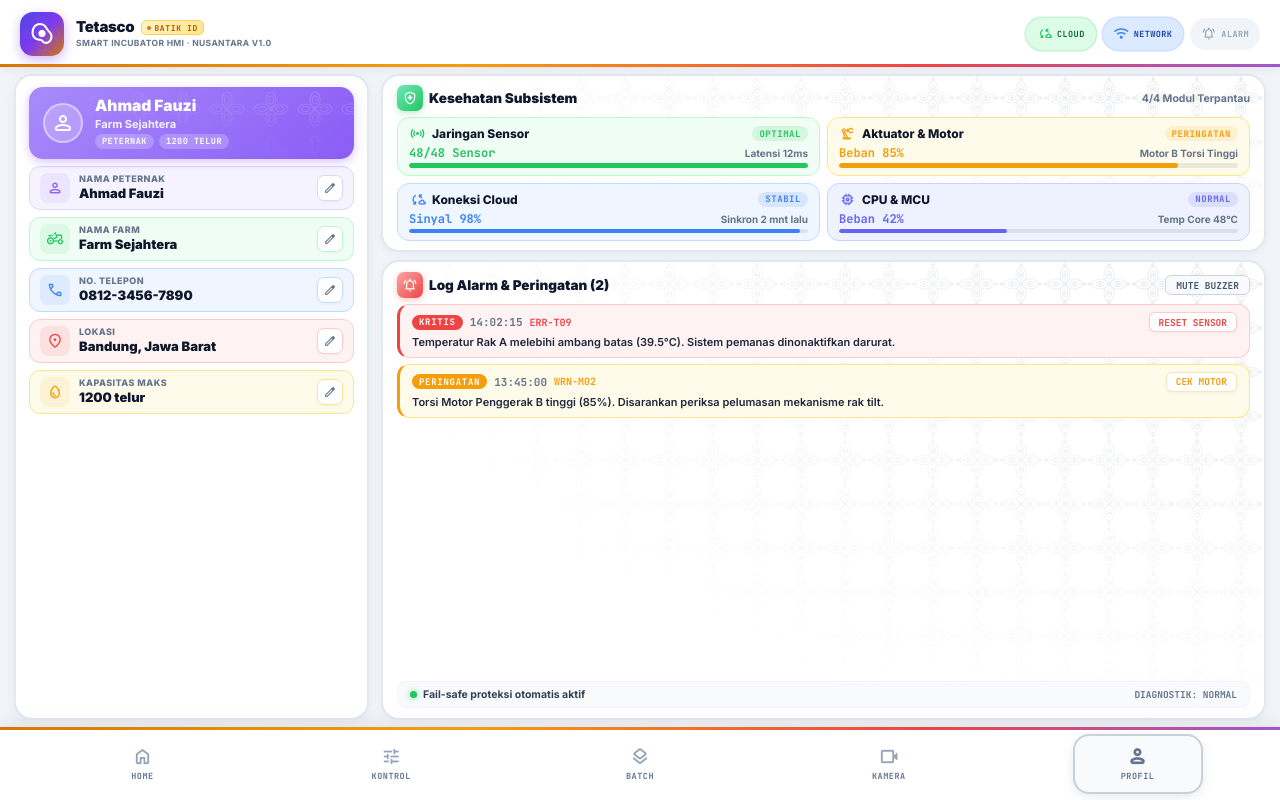
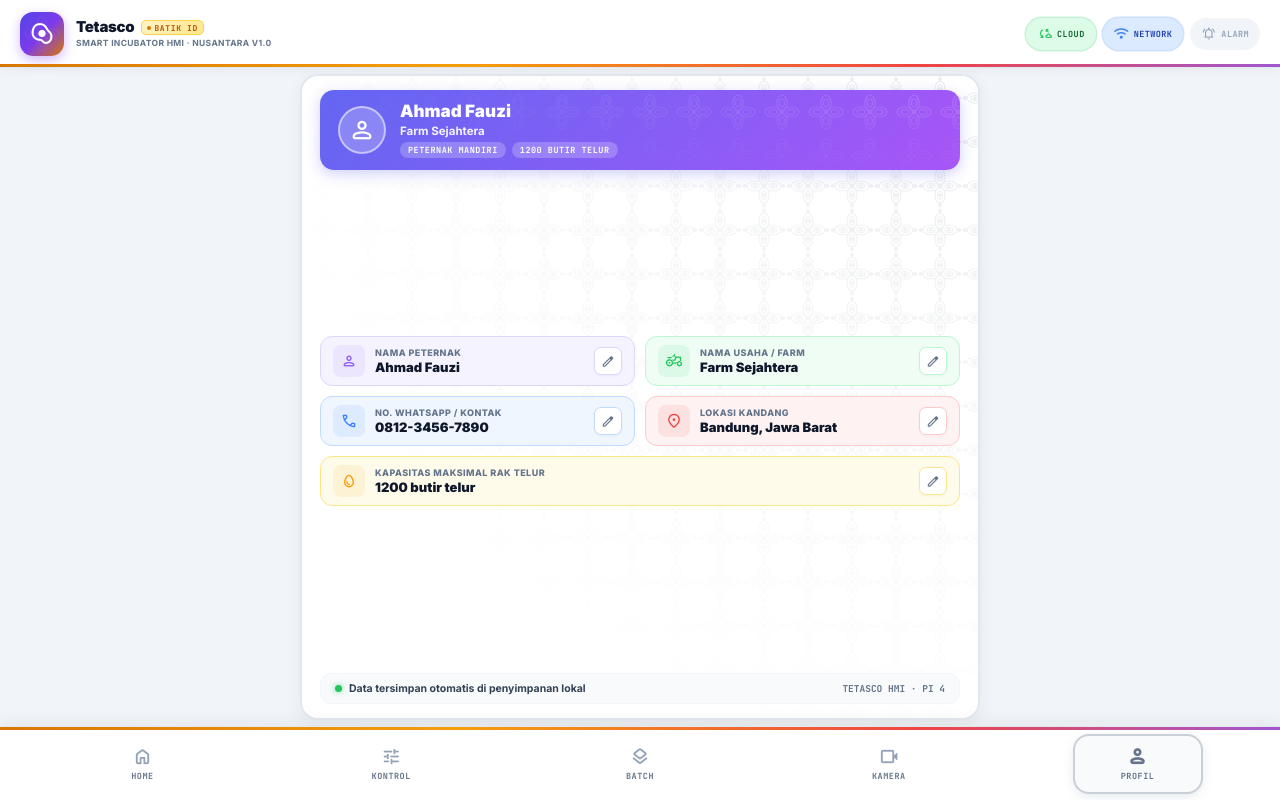
Before and after one commit to RyanPutra1478/Penetas-Telur, a React (Vite) app: page /#/profil in a window 1280 px wide. Built offline with nearby package versions, Linux system fonts and the light colour scheme.

Commit message:
feat: simplify profile page to peternak profile only and wrap slider sublabels downward

```diff
--- a/src/pages/ProfilSistem.jsx
+++ b/src/pages/ProfilSistem.jsx
@@ -1,6 +1,6 @@
 import React, { useState } from 'react';
 
-/* ---- Inline editable field with comfortable size & bold typography ---- */
+/* ---- Inline editable field with comfortable touch targets ---- */
 const EditField = ({ label, value, onChange, icon, color, bg, border, unit = '' }) => {
   const [editing, setEditing] = useState(false);
   const [draft, setDraft] = useState(value);
@@ -9,29 +9,34 @@ const EditField = ({ label, value, onChange, icon, color, bg, border, unit = ''
     <div style={{
       background: bg,
       border: `1.5px solid ${border}`,
-      borderRadius: 11,
-      padding: '6px 10px',
+      borderRadius: 12,
+      padding: '8px 12px',
       display: 'flex',
       alignItems: 'center',
-      gap: 9,
+      gap: 10,
       boxSizing: 'border-box',
     }}>
       <div style={{
-        width: 30, height: 30, borderRadius: 8,
+        width: 32, height: 32, borderRadius: 8,
         background: color + '18',
         display: 'flex', alignItems: 'center', justifyContent: 'center', flexShrink: 0,
       }}>
         <span className="material-symbols-rounded" style={{ fontSize: 18, color }}>{icon}</span>
       </div>
       <div style={{ flex: 1, minWidth: 0 }}>
-        <div style={{ fontSize: 9, fontWeight: 800, color: '#64748B', letterSpacing: '0.05em', textTransform: 'uppercase', lineHeight: 1.1 }}>{label}</div>
+        <div style={{ fontSize: 9, fontWeight: 800, color: '#64748B', letterSpacing: '0.05em', textTransform: 'uppercase', lineHeight: 1.1 }}>
+          {label}
+        </div>
         {editing ? (
           <input
             autoFocus
             value={draft}
             onChange={e => setDraft(e.target.value)}
             onBlur={() => { onChange(draft); setEditing(false); }}
-            onKeyDown={e => { if (e.key === 'Enter') { onChange(draft); setEditing(false); } if (e.key === 'Escape') { setDraft(value); setEditing(false); } }}
+            onKeyDown={e => {
+              if (e.key === 'Enter') { onChange(draft); setEditing(false); }
+              if (e.key === 'Escape') { setDraft(value); setEditing(false); }
+            }}
             style={{
               width: '100%', border: 'none', outline: 'none',
               background: 'transparent',
@@ -40,18 +45,26 @@ const EditField = ({ label, value, onChange, icon, color, bg, border, unit = ''
             }}
           />
         ) : (
-          <div style={{ fontSize: 13, fontWeight: 900, color: '#0F172A', marginTop: 1 }}>{value}{unit}</div>
+          <div style={{
+            fontSize: 13, fontWeight: 900, color: '#0F172A', marginTop: 1,
+            whiteSpace: 'nowrap', overflow: 'hidden', textOverflow: 'ellipsis'
+          }}>
+            {value}{unit}
+          </div>
         )}
       </div>
-      <button onClick={() => { setDraft(value); setEditing(!editing); }} style={{
-        width: 26, height: 26, borderRadius: 7, cursor: 'pointer',
+      <button
+        onClick={() => { setDraft(value); setEditing(!editing); }}
+        style={{
+          width: 28, height: 28, borderRadius: 7, cursor: 'pointer',
           background: editing ? color + '22' : '#FFFFFF',
           border: `1px solid ${border}`,
           display: 'flex', alignItems: 'center', justifyContent: 'center',
           flexShrink: 0,
           boxShadow: '0 1px 3px rgba(0,0,0,0.04)',
-      }}>
-        <span className="material-symbols-rounded" style={{ fontSize: 14, color: editing ? color : '#64748B' }}>
+        }}
+      >
+        <span className="material-symbols-rounded" style={{ fontSize: 15, color: editing ? color : '#64748B' }}>
           {editing ? 'check' : 'edit'}
         </span>
       </button>
@@ -59,295 +72,192 @@ const EditField = ({ label, value, onChange, icon, color, bg, border, unit = ''
   );
 };
 
-/* ---- Health Card with clean space, bold fonts & telemetry progress bar ---- */
-const HealthCard = ({ icon, title, value, detail, percent, status, color, bg, border }) => (
-  <div style={{
-    background: bg,
-    border: `1.5px solid ${border}`,
-    borderRadius: 12,
-    padding: '7px 11px',
-    display: 'flex',
-    flexDirection: 'column',
-    gap: 3,
-    boxSizing: 'border-box',
-  }}>
-    <div style={{ display: 'flex', justifyContent: 'space-between', alignItems: 'center' }}>
-      <div style={{ display: 'flex', alignItems: 'center', gap: 6 }}>
-        <span className="material-symbols-rounded" style={{ fontSize: 17, color }}>{icon}</span>
-        <span style={{ fontSize: 12, fontWeight: 800, color: '#0F172A' }}>{title}</span>
-      </div>
-      <span style={{
-        padding: '1.5px 7px', borderRadius: 999,
-        background: color + '22', color,
-        fontSize: 9, fontWeight: 900,
-        fontFamily: "'JetBrains Mono', monospace", letterSpacing: '0.06em',
-        textTransform: 'uppercase',
-      }}>{status}</span>
-    </div>
-
-    <div>
-      <div style={{ display: 'flex', justifyContent: 'space-between', alignItems: 'center', marginBottom: 2 }}>
-        <span style={{ fontSize: 12, fontWeight: 900, color, fontFamily: "'JetBrains Mono', monospace" }}>{value}</span>
-        <span style={{ fontSize: 10, fontWeight: 700, color: '#64748B' }}>{detail}</span>
-      </div>
-      <div style={{ height: 4.5, background: 'rgba(0,0,0,0.08)', borderRadius: 999, overflow: 'hidden' }}>
-        <div style={{ width: `${percent}%`, height: '100%', background: color, borderRadius: 999 }} />
-      </div>
-    </div>
-  </div>
-);
-
-/* ---- Rich Alarm Card with comfortable spacing & bold typography ---- */
-const AlarmCard = ({ level, time, id, msg, action, color, bg, border }) => (
-  <div style={{
-    background: bg,
-    border: `1.5px solid ${border}`,
-    borderLeft: `3.5px solid ${color}`,
-    borderRadius: 12,
-    padding: '7px 12px',
-    display: 'flex',
-    flexDirection: 'column',
-    gap: 3,
-    boxSizing: 'border-box',
-  }}>
-    <div style={{ display: 'flex', justifyContent: 'space-between', alignItems: 'center' }}>
-      <div style={{ display: 'flex', gap: 7, alignItems: 'center' }}>
-        <span style={{
-          padding: '1.5px 7px', borderRadius: 999,
-          background: color, color: '#FFF',
-          fontSize: 9, fontWeight: 900, letterSpacing: '0.08em',
-          fontFamily: "'JetBrains Mono', monospace", textTransform: 'uppercase',
-        }}>{level}</span>
-        <span style={{ fontSize: 11, fontWeight: 700, color: '#64748B', fontFamily: "'JetBrains Mono', monospace" }}>{time}</span>
-        <span style={{ fontSize: 10, fontWeight: 800, color, fontFamily: "'JetBrains Mono', monospace" }}>{id}</span>
-      </div>
-      <button style={{
-        padding: '2.5px 9px', borderRadius: 6,
-        border: `1.5px solid ${color}45`,
-        background: '#FFFFFF', color,
-        fontSize: 9.5, fontWeight: 800, cursor: 'pointer',
-        fontFamily: "'JetBrains Mono', monospace",
-        boxShadow: '0 1px 3px rgba(0,0,0,0.04)',
-      }}>
-        {action}
-      </button>
-    </div>
-    <p style={{ fontSize: 11, color: '#1E293B', fontWeight: 600, lineHeight: 1.35, margin: 0 }}>{msg}</p>
-  </div>
-);
-
 /* ================================================
-   PROFIL SISTEM — Panel Full-Height, Spaced & Neat
+   PROFIL SISTEM — Fokus Panel Profil Peternak Saja
    ================================================ */
 const ProfilSistem = () => {
-  const [namaPeternak,  setNamaPeternak]  = useState('Ahmad Fauzi');
-  const [namaFarm,      setNamaFarm]      = useState('Farm Sejahtera');
-  const [noHP,          setNoHP]          = useState('0812-3456-7890');
-  const [lokasi,        setLokasi]        = useState('Bandung, Jawa Barat');
-  const [kapasitas,     setKapasitas]     = useState('1200');
-
-  const health = [
-    { icon: 'sensors',                 title: 'Jaringan Sensor',  value: '48/48 Sensor', detail: 'Latensi 12ms',        percent: 100, status: 'OPTIMAL',    color: '#22C55E', bg: '#F0FDF4', border: '#BBF7D0' },
-    { icon: 'precision_manufacturing', title: 'Aktuator & Motor', value: 'Beban 85%',    detail: 'Motor B Torsi Tinggi', percent: 85,  status: 'PERINGATAN', color: '#F59E0B', bg: '#FFFBEB', border: '#FDE68A' },
-    { icon: 'cloud_sync',              title: 'Koneksi Cloud',    value: 'Sinyal 98%',   detail: 'Sinkron 2 mnt lalu',   percent: 98,  status: 'STABIL',     color: '#3B82F6', bg: '#EFF6FF', border: '#BFDBFE' },
-    { icon: 'memory',                  title: 'CPU & MCU',        value: 'Beban 42%',    detail: 'Temp Core 48°C',       percent: 42,  status: 'NORMAL',     color: '#6366F1', bg: '#EEF2FF', border: '#C7D2FE' },
-  ];
-
-  const alarms = [
-    { level: 'KRITIS',    time: '14:02:15', id: 'ERR-T09', msg: 'Temperatur Rak A melebihi ambang batas (39.5°C). Sistem pemanas dinonaktifkan darurat.', action: 'RESET SENSOR', color: '#EF4444', bg: '#FEF2F2', border: '#FECACA' },
-    { level: 'PERINGATAN',time: '13:45:00', id: 'WRN-M02', msg: 'Torsi Motor Penggerak B tinggi (85%). Disarankan periksa pelumasan mekanisme rak tilt.', action: 'CEK MOTOR',   color: '#F59E0B', bg: '#FFFBEB', border: '#FDE68A' },
-  ];
+  const [namaPeternak, setNamaPeternak] = useState('Ahmad Fauzi');
+  const [namaFarm,     setNamaFarm]     = useState('Farm Sejahtera');
+  const [noHP,         setNoHP]         = useState('0812-3456-7890');
+  const [lokasi,       setLokasi]       = useState('Bandung, Jawa Barat');
+  const [kapasitas,    setKapasitas]    = useState('1200');
 
   return (
     <div style={{
       display: 'flex',
-      gap: 12,
+      justifyContent: 'center',
+      alignItems: 'stretch',
       height: '100%',
       boxSizing: 'border-box',
-      alignItems: 'stretch', /* Panel mengisi tinggi penuh ke bawah */
     }}>
-
-      {/* ===== LEFT: Farmer Profile Panel (Full height, child top-aligned, spacious) ===== */}
+      {/* Kartu Profil Utama — Terpusat & Proporsional */}
       <div style={{
-        width: 355,
-        height: '100%',
+        width: '100%',
+        maxWidth: 680,
         background: '#FFFFFF',
         borderRadius: 18,
         border: '2px solid #E2E8F0',
-        padding: '11px 13px',
+        padding: '14px 18px',
         display: 'flex',
         flexDirection: 'column',
-        justifyContent: 'flex-start', /* Child selalu di atas */
-        gap: 7,
-        boxShadow: '0 4px 14px rgba(0,0,0,0.05)',
-        flexShrink: 0,
+        justifyContent: 'space-between',
+        boxShadow: '0 4px 16px rgba(0,0,0,0.06)',
+        position: 'relative',
+        overflow: 'hidden',
         boxSizing: 'border-box',
       }}>
+        <div className="batik-overlay batik-overlay-neutral" />
 
-        {/* Profile Card Header */}
+        {/* 1. Header Banner Profil */}
         <div
           style={{
-            background: 'linear-gradient(135deg, #A78BFA 0%, #8B5CF6 100%)',
+            background: 'linear-gradient(135deg, #6366F1 0%, #8B5CF6 60%, #A855F7 100%)',
             borderRadius: 14,
-            padding: '10px 14px',
+            padding: '12px 18px',
             display: 'flex',
             alignItems: 'center',
-            gap: 12,
-            boxShadow: '0 3px 10px rgba(139,92,246,0.35)',
+            gap: 14,
+            boxShadow: '0 4px 14px rgba(99,102,241,0.3)',
             position: 'relative',
             overflow: 'hidden',
+            flexShrink: 0,
+            zIndex: 1,
           }}
         >
           <div className="batik-overlay batik-overlay-white" />
-          {/* Avatar */}
+
+          {/* Avatar Icon */}
           <div style={{
-            width: 40, height: 40, borderRadius: '50%',
+            width: 48, height: 48, borderRadius: '50%',
             background: 'rgba(255,255,255,0.22)',
             display: 'flex', alignItems: 'center', justifyContent: 'center',
-            border: '2px solid rgba(255,255,255,0.45)',
+            border: '2px solid rgba(255,255,255,0.5)',
             flexShrink: 0,
           }}>
-            <span className="material-symbols-rounded" style={{ fontSize: 24, color: '#FFF' }}>person</span>
+            <span className="material-symbols-rounded" style={{ fontSize: 28, color: '#FFF' }}>
+              person
+            </span>
           </div>
+
           <div style={{ flex: 1, minWidth: 0 }}>
-            <div style={{ fontSize: 15.5, fontWeight: 900, color: '#FFF', lineHeight: 1.15, overflow: 'hidden', textOverflow: 'ellipsis', whiteSpace: 'nowrap' }}>
+            <div style={{
+              fontSize: 17, fontWeight: 900, color: '#FFF',
+              lineHeight: 1.15, overflow: 'hidden', textOverflow: 'ellipsis', whiteSpace: 'nowrap'
+            }}>
               {namaPeternak}
             </div>
-            <div style={{ fontSize: 11, fontWeight: 700, color: 'rgba(255,255,255,0.9)', marginTop: 2 }}>
+            <div style={{ fontSize: 11.5, fontWeight: 700, color: 'rgba(255,255,255,0.92)', marginTop: 2 }}>
               {namaFarm}
             </div>
-            <div style={{ display: 'flex', gap: 5, marginTop: 3 }}>
-              <span style={{ fontSize: 8.5, fontWeight: 900, color: '#FFF', background: 'rgba(255,255,255,0.22)', padding: '1.5px 7px', borderRadius: 999, fontFamily: "'JetBrains Mono', monospace", letterSpacing: '0.06em' }}>
-                PETERNAK
+            <div style={{ display: 'flex', gap: 6, marginTop: 4 }}>
+              <span style={{
+                fontSize: 8.5, fontWeight: 900, color: '#FFF',
+                background: 'rgba(255,255,255,0.22)', padding: '2px 8px', borderRadius: 999,
+                fontFamily: "'JetBrains Mono', monospace", letterSpacing: '0.06em'
+              }}>
+                PETERNAK MANDIRI
               </span>
-              <span style={{ fontSize: 8.5, fontWeight: 900, color: '#FFF', background: 'rgba(255,255,255,0.22)', padding: '1.5px 7px', borderRadius: 999, fontFamily: "'JetBrains Mono', monospace", letterSpacing: '0.06em' }}>
-                {kapasitas} TELUR
+              <span style={{
+                fontSize: 8.5, fontWeight: 900, color: '#FFF',
+                background: 'rgba(255,255,255,0.22)', padding: '2px 8px', borderRadius: 999,
+                fontFamily: "'JetBrains Mono', monospace", letterSpacing: '0.06em'
+              }}>
+                {kapasitas} BUTIR TELUR
               </span>
             </div>
           </div>
         </div>
 
-        {/* 5 Editable fields — Tepat di bawah header, lebih tinggi & lega */}
-        <EditField label="Nama Peternak"  value={namaPeternak}  onChange={setNamaPeternak}  icon="person"        color="#8B5CF6" bg="#F5F3FF" border="#DDD6FE" />
-        <EditField label="Nama Farm"      value={namaFarm}      onChange={setNamaFarm}      icon="agriculture"   color="#22C55E" bg="#F0FDF4" border="#BBF7D0" />
-        <EditField label="No. Telepon"    value={noHP}          onChange={setNoHP}          icon="phone"         color="#3B82F6" bg="#EFF6FF" border="#BFDBFE" />
-        <EditField label="Lokasi"         value={lokasi}        onChange={setLokasi}        icon="location_on"   color="#EF4444" bg="#FEF2F2" border="#FECACA" />
-        <EditField label="Kapasitas Maks" value={kapasitas}     onChange={setKapasitas}     icon="egg"           color="#F59E0B" bg="#FFFBEB" border="#FDE68A" unit=" telur" />
-      </div>
-
-      {/* ===== RIGHT: System Health & Alarms (Full height, bottom-pinned security pill) ===== */}
+        {/* 2. Grid Informasi Profil (5 Field Tersusun Rapi) */}
         <div style={{
-        flex: 1,
-        height: '100%',
-        display: 'flex',
-        flexDirection: 'column',
-        gap: 8,
-        minWidth: 0,
+          display: 'grid',
+          gridTemplateColumns: '1fr 1fr',
+          gap: 10,
+          position: 'relative',
+          zIndex: 1,
+          my: 'auto',
         }}>
-
-        {/* Panel 1: Kesehatan Sistem */}
-        <div
-          style={{
-            background: '#FFFFFF',
-            borderRadius: 18,
-            border: '2px solid #E2E8F0',
-            padding: '9px 14px',
-            boxShadow: '0 3px 10px rgba(0,0,0,0.04)',
-            display: 'flex',
-            flexDirection: 'column',
-            gap: 6,
-            flexShrink: 0,
-            position: 'relative', overflow: 'hidden',
-          }}
-        >
-          <div className="batik-overlay batik-overlay-neutral" />
-          <div style={{ display: 'flex', justifyContent: 'space-between', alignItems: 'center', position: 'relative', zIndex: 1 }}>
-            <div style={{ display: 'flex', alignItems: 'center', gap: 6 }}>
-              <div style={{
-                width: 26, height: 26, borderRadius: 7,
-                background: 'linear-gradient(135deg, #6EE7B7, #22C55E)',
-                display: 'flex', alignItems: 'center', justifyContent: 'center',
-                boxShadow: '0 2px 6px rgba(34,197,94,0.3)',
-              }}>
-                <span className="material-symbols-rounded" style={{ fontSize: 16, color: '#FFF' }}>health_and_safety</span>
-              </div>
-              <span style={{ fontSize: 13.5, fontWeight: 900, color: '#0F172A' }}>Kesehatan Subsistem</span>
-            </div>
-            <span style={{ fontSize: 10.5, fontWeight: 700, color: '#64748B' }}>4/4 Modul Terpantau</span>
-          </div>
-
-          <div style={{ display: 'grid', gridTemplateColumns: '1fr 1fr', gap: 7, position: 'relative', zIndex: 1 }}>
-            {health.map((h, i) => <HealthCard key={i} {...h} />)}
+          <EditField
+            label="Nama Peternak"
+            value={namaPeternak}
+            onChange={setNamaPeternak}
+            icon="person"
+            color="#8B5CF6"
+            bg="#F5F3FF"
+            border="#DDD6FE"
+          />
+          <EditField
+            label="Nama Usaha / Farm"
+            value={namaFarm}
+            onChange={setNamaFarm}
+            icon="agriculture"
+            color="#22C55E"
+            bg="#F0FDF4"
+            border="#BBF7D0"
+          />
+          <EditField
+            label="No. WhatsApp / Kontak"
+            value={noHP}
+            onChange={setNoHP}
+            icon="phone"
+            color="#3B82F6"
+            bg="#EFF6FF"
+            border="#BFDBFE"
+          />
+          <EditField
+            label="Lokasi Kandang"
+            value={lokasi}
+            onChange={setLokasi}
+            icon="location_on"
+            color="#EF4444"
+            bg="#FEF2F2"
+            border="#FECACA"
+          />
+          <div style={{ gridColumn: 'span 2' }}>
+            <EditField
+              label="Kapasitas Maksimal Rak Telur"
+              value={kapasitas}
+              onChange={setKapasitas}
+              icon="egg"
+              color="#F59E0B"
+              bg="#FFFBEB"
+              border="#FDE68A"
+              unit=" butir telur"
+            />
           </div>
         </div>
 
-        {/* Panel 2: Alarm & Peringatan Aktif (Mengisi penuh ke bawah, fail-safe di bottom) */}
-        <div
-          style={{
-            background: '#FFFFFF',
-            borderRadius: 18,
-            border: '2px solid #E2E8F0',
-            padding: '10px 14px',
-            boxShadow: '0 3px 10px rgba(0,0,0,0.04)',
-            flex: 1,
-            minHeight: 0,
+        {/* 3. Footer Status & Info Perangkat */}
+        <div style={{
           display: 'flex',
-            flexDirection: 'column',
+          alignItems: 'center',
           justifyContent: 'space-between',
-            position: 'relative', overflow: 'hidden',
-          }}
-        >
-          <div className="batik-overlay batik-overlay-neutral" />
-
-          {/* Header & Alarm Cards */}
-          <div style={{ display: 'flex', flexDirection: 'column', gap: 6, position: 'relative', zIndex: 1 }}>
-            {/* Header */}
-            <div style={{ display: 'flex', justifyContent: 'space-between', alignItems: 'center' }}>
-              <div style={{ display: 'flex', alignItems: 'center', gap: 6 }}>
+          padding: '8px 14px',
+          background: '#F8FAFC',
+          borderRadius: 11,
+          border: '1.5px solid #F1F5F9',
+          position: 'relative',
+          zIndex: 1,
+          flexShrink: 0,
+        }}>
+          <div style={{ display: 'flex', alignItems: 'center', gap: 7 }}>
             <div style={{
-                  width: 26, height: 26, borderRadius: 7,
-                  background: 'linear-gradient(135deg, #FCA5A5, #EF4444)',
-                  display: 'flex', alignItems: 'center', justifyContent: 'center',
-                  boxShadow: '0 2px 6px rgba(239,68,68,0.3)',
+              width: 7, height: 7, borderRadius: '50%',
+              background: '#22C55E', boxShadow: '0 0 6px rgba(34,197,94,0.6)'
+            }} />
+            <span style={{ fontSize: 10.5, fontWeight: 700, color: '#334155' }}>
+              Data tersimpan otomatis di penyimpanan lokal
+            </span>
+          </div>
+          <span style={{
+            fontSize: 9.5, fontWeight: 800, color: '#64748B',
+            fontFamily: "'JetBrains Mono', monospace"
           }}>
-                  <span className="material-symbols-rounded" style={{ fontSize: 16, color: '#FFF' }}>notifications_active</span>
-                </div>
-                <span style={{ fontSize: 13.5, fontWeight: 900, color: '#0F172A' }}>Log Alarm & Peringatan ({alarms.length})</span>
-              </div>
-              <button style={{
-                padding: '2.5px 10px', borderRadius: 6,
-                border: '1px solid #CBD5E1', background: '#F8FAFC',
-                fontSize: 9.5, fontWeight: 800, color: '#475569', cursor: 'pointer',
-                fontFamily: "'JetBrains Mono', monospace",
-              }}>
-                MUTE BUZZER
-              </button>
-            </div>
-
-            {/* Alarm Cards list — di atas dengan spasi rapi */}
-            <div style={{ display: 'flex', flexDirection: 'column', gap: 6 }}>
-              {alarms.map((a, i) => <AlarmCard key={i} {...a} />)}
-            </div>
-          </div>
-
-          {/* Security assurance pill — DIPOSISIKAN ALIGN VERTICAL BOTTOM (marginTop: auto) */}
-          <div style={{
-            display: 'flex', alignItems: 'center', justifyContent: 'space-between',
-            padding: '6px 12px', background: '#F8FAFC', borderRadius: 9,
-            border: '1.5px solid #F1F5F9',
-            marginTop: 'auto',
-            position: 'relative', zIndex: 1,
-          }}>
-            <div style={{ display: 'flex', alignItems: 'center', gap: 6 }}>
-              <div style={{ width: 7, height: 7, borderRadius: '50%', background: '#22C55E', boxShadow: '0 0 6px rgba(34,197,94,0.6)' }} />
-              <span style={{ fontSize: 10.5, fontWeight: 700, color: '#334155' }}>Fail-safe proteksi otomatis aktif</span>
-            </div>
-            <span style={{ fontSize: 9.5, fontWeight: 700, color: '#64748B', fontFamily: "'JetBrains Mono', monospace" }}>DIAGNOSTIK: NORMAL</span>
-          </div>
+            TETASCO HMI · PI 4
+          </span>
         </div>
 
       </div>
-
     </div>
   );
 };
```
Also changed, not shown: src/pages/DasborUtama.jsx (+15 -12 lines), 2 other files (tests, documents, lock files or other folders). Lines whose indentation alone changed are shown as unchanged.
